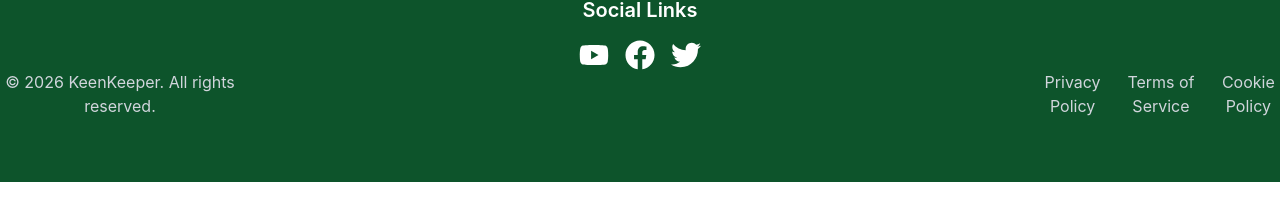
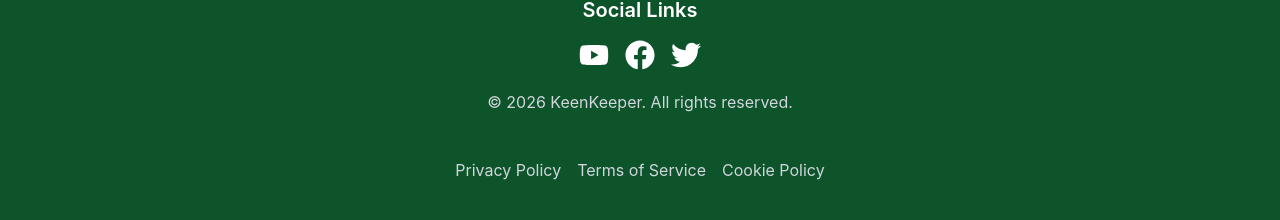
Before and after one commit to RipatAlam/assignment-m7-keenkeeper-react, a React (Vite) app: page / in a window 1280 px wide. Shown: the part 1844-2064 px from the top of the page. Before the commit the page ends 2026 px from the top, so only its background shows below. Built offline with nearby package versions, Linux system fonts and the light colour scheme.

Commit message:
assignment-m7-keenkeeper-react

```diff
--- a/package.json
+++ b/package.json
@@ -11,6 +11,7 @@
   },
   "dependencies": {
     "@tailwindcss/vite": "^4.2.2",
+    "lucide-react": "^1.8.0",
     "react": "^19.2.4",
     "react-dom": "^19.2.4",
     "react-icons": "^5.6.0",
--- a/src/components/shared/footer/Footer.jsx
+++ b/src/components/shared/footer/Footer.jsx
@@ -29,7 +29,7 @@ const Footer = () => {
         </div>
       </div>
 
-      <div className="grid grid-cols-1 md:grid-cols-2 gap-200 text-gray-400">
+      <div className="grid grid-cols-1 md:grid-cols-1 sm:gap-5 sm:pt-5 md:pt-5 md:gap-5 gap-200 text-gray-400">
         <div>
           <p className="text-sm sm:text-base md:text-[16px] font-normal text-center pb-6 px-4 md:px-0 max-w-2xl mx-auto text-gray-300">
             &copy; 2026 KeenKeeper. All rights reserved.
```
Also changed, not shown: 2 other files (tests, documents, lock files or other folders).
